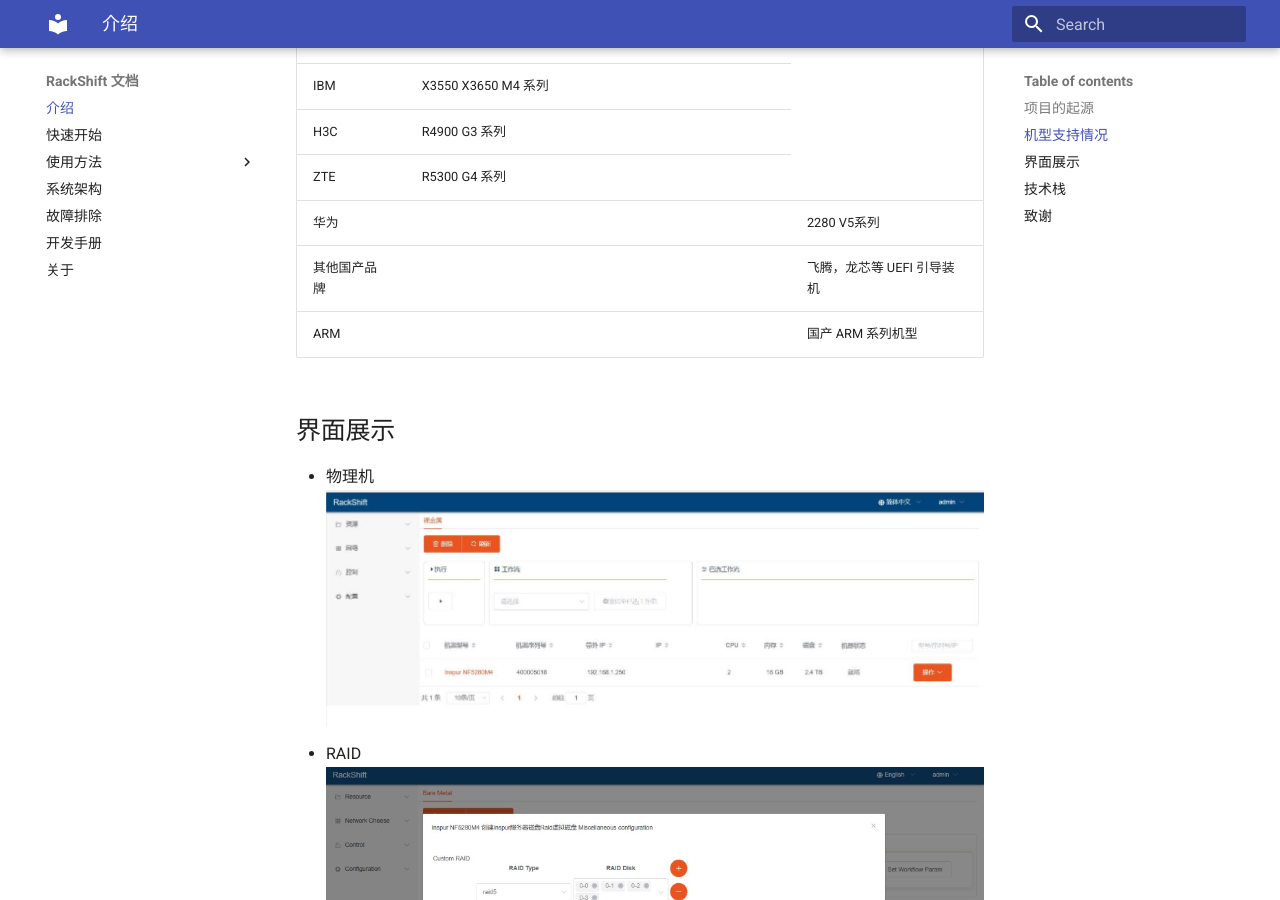
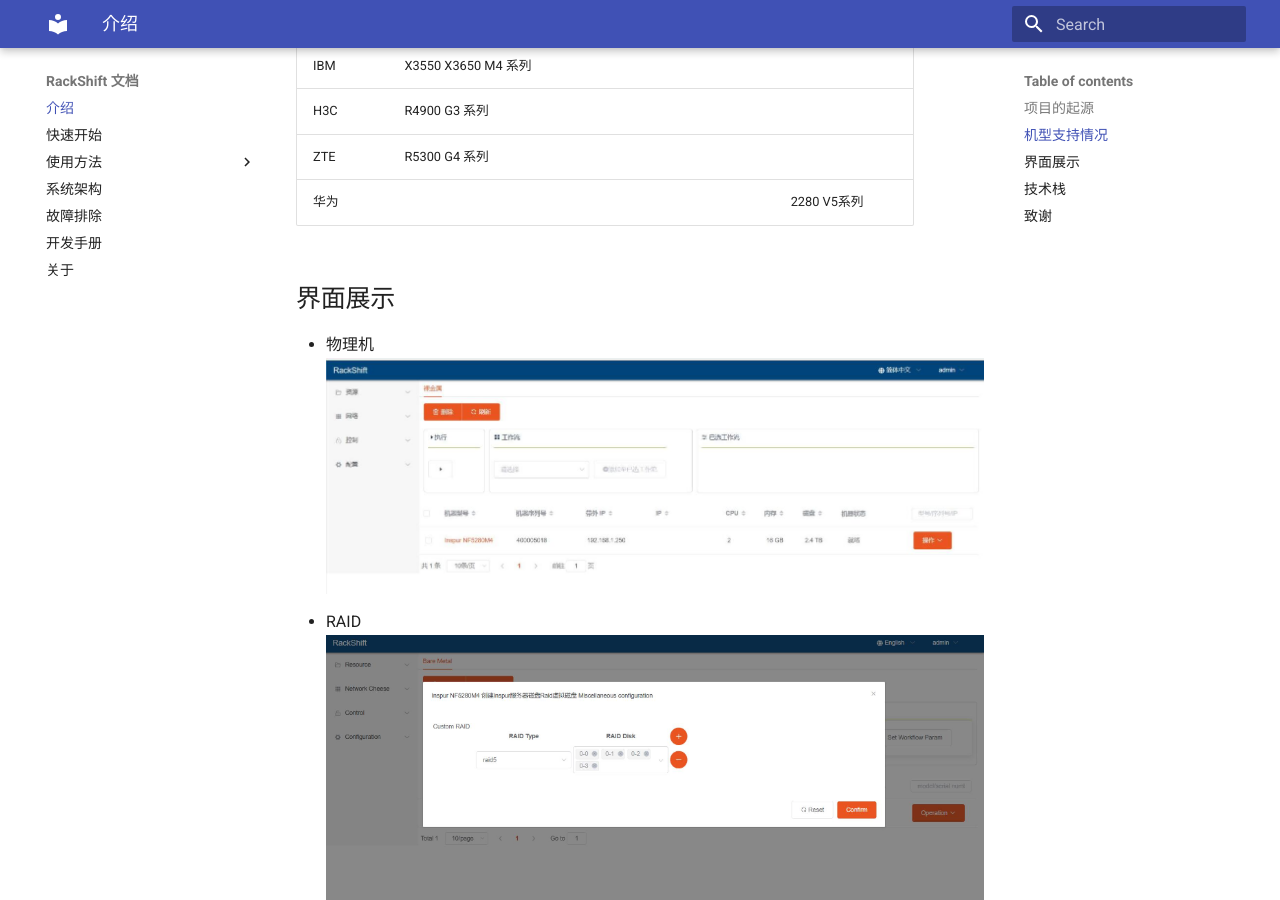
Before and after one commit to fit2cloud/rackshift-docs-static, an MkDocs documentation site: the page built from docs/index.md, in a window 1280 px wide and 900 px high, scrolled down 631 px. Built offline with MkDocs 1.6.1 and Material for MkDocs 9.7.7, drawn with Linux system fonts in a browser that asks for light colours.

Commit message:
docs:update

```diff
--- a/docs/index.md
+++ b/docs/index.md
@@ -21,26 +21,31 @@
 <tr>
 <td>HPE</td>
 <td>Proliant 380 580 Gen8 Gen 9 Gen 10 系列</td>
+<td>&nbsp;</td>
 </tr>
 
 <tr>
 <td>Inspur</td>
 <td>5280 8480 M4 M5 系列</td>
+<td>&nbsp;</td>
 </tr>
 
 <tr>
 <td>IBM</td>
 <td>X3550 X3650 M4 系列</td>
+<td>&nbsp;</td>
 </tr>
 
 <tr>
 <td>H3C</td>
 <td>R4900 G3 系列</td>
+<td>&nbsp;</td>
 </tr>
 
 <tr>
 <td>ZTE</td>
 <td>R5300 G4 系列</td>
+<td>&nbsp;</td>
 </tr>
 
 <tr>
@@ -48,19 +53,6 @@
 <td></td>
 <td>2280 V5系列</td>
 </tr>
-
-<tr>
-<td>其他国产品牌</td>
-<td></td>
-<td>飞腾，龙芯等 UEFI 引导装机</td>
-</tr>
-
-<tr>
-<td>ARM</td>
-<td></td>
-<td>国产 ARM 系列机型</td>
-</tr>
-
 
 </tbody>
 </table>
```
